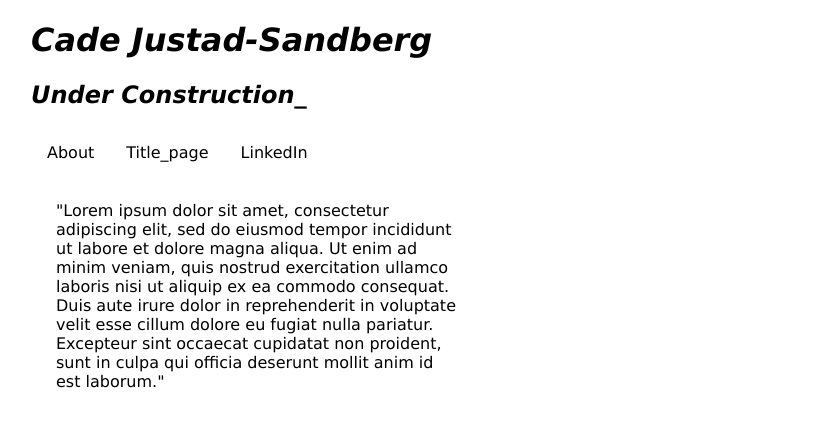
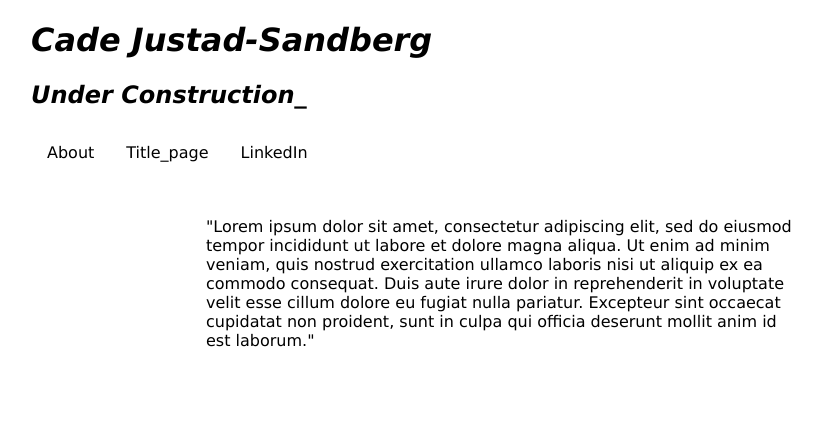
Before and after one commit to cadejs/cadejs.github.io, a Jekyll site: the page titlepage/index.html, which Jekyll copies as it is, in a window 1280 px wide. Shown: the top 427 px of the page, without its empty margins (209-1031 px from the left). Built offline with Jekyll 4.4.1, drawn with Linux system fonts in a browser that asks for light colours.

Commit message:
floating center right

```diff
--- a/css/default.css
+++ b/css/default.css
@@ -75,7 +75,8 @@ h2 {
 
 .center {
 	margin: 25px;
-	width:400px
+	width:600px;
+	float: right;
 }
 
 footer {
```
